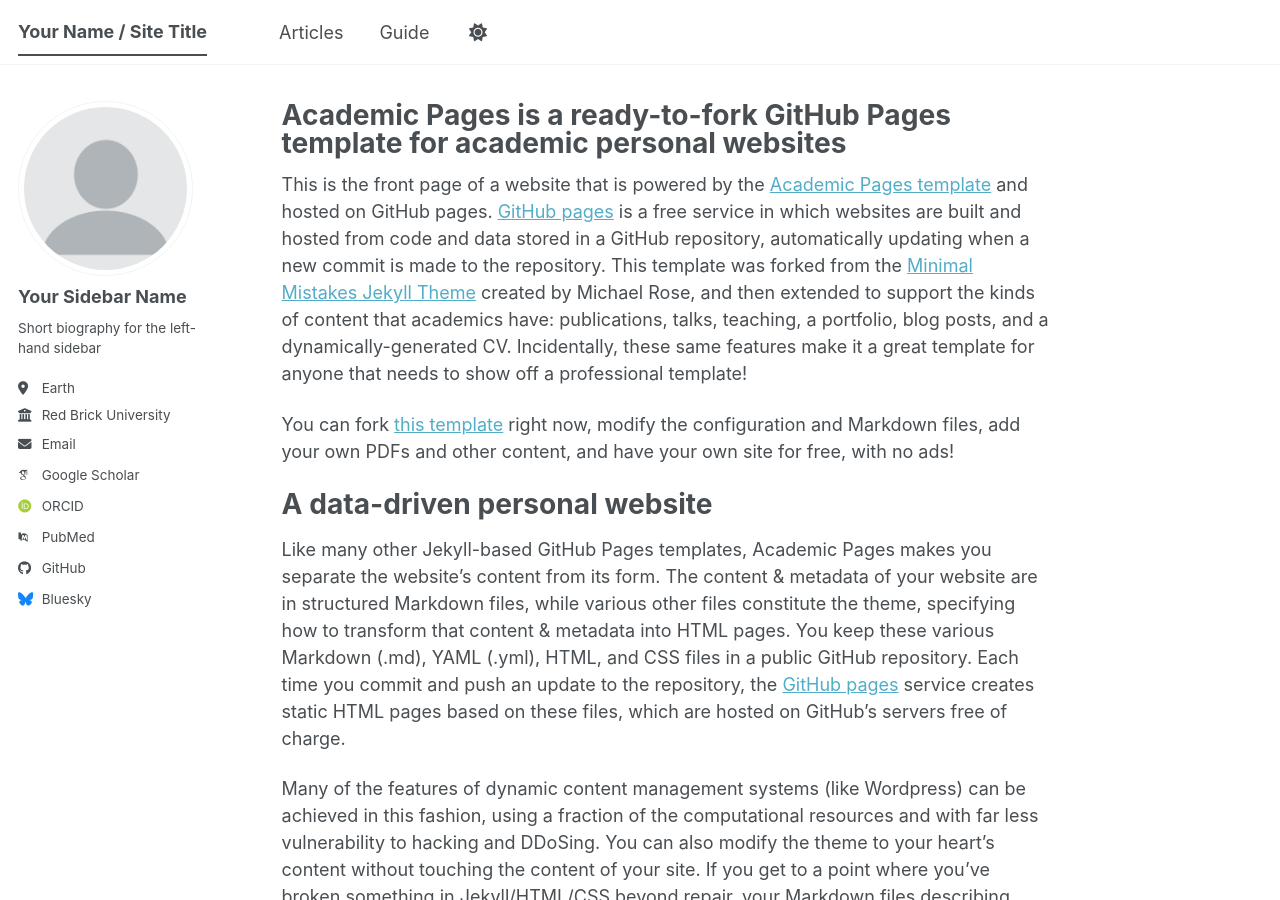
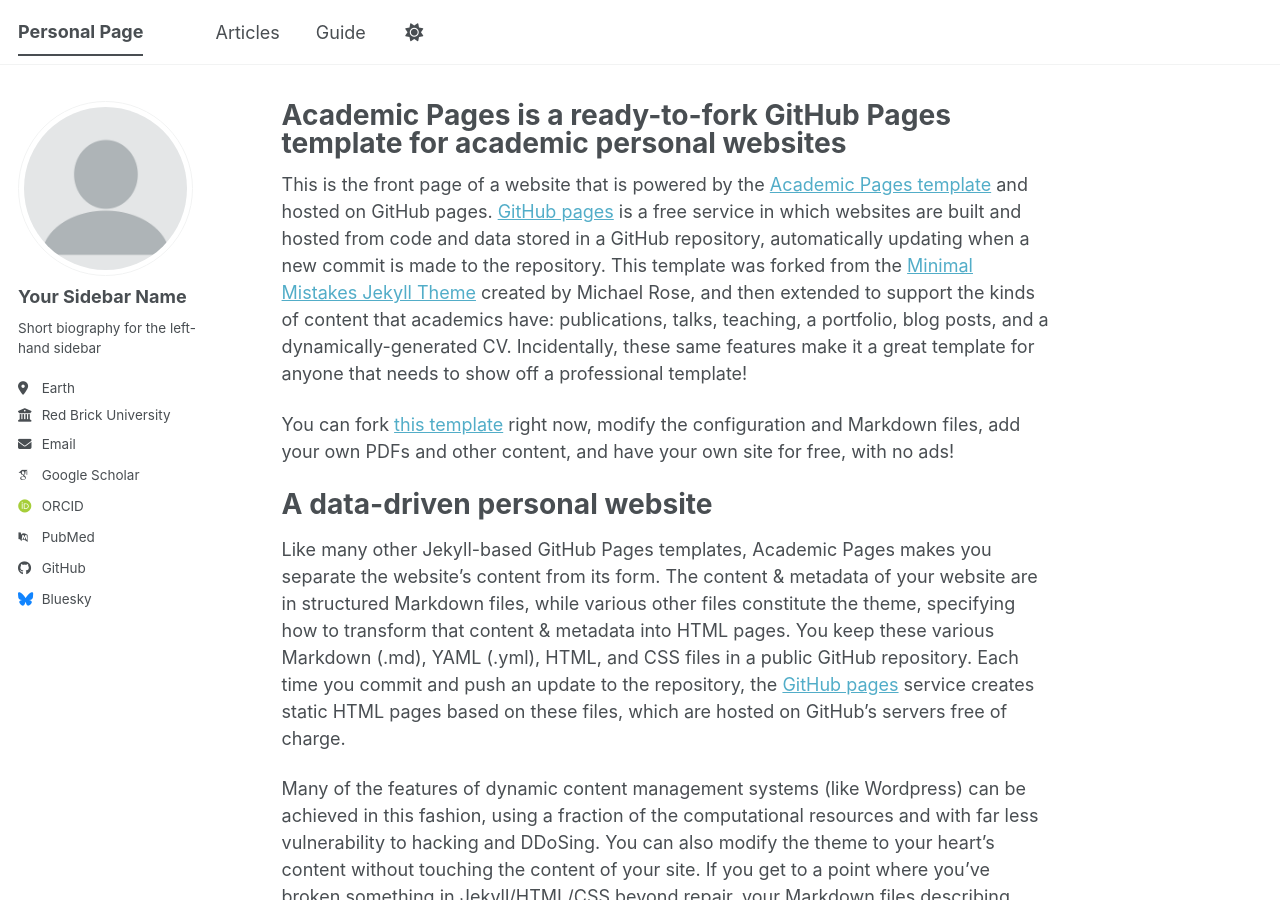
Before and after one commit to Nmoiroux/nmoiroux.github.io, a Jekyll site: the page built from _pages/about.md, in a window 1280 px wide and 900 px high. Built offline with Jekyll 4.4.1, drawn with Linux system fonts in a browser that asks for light colours; some web fonts are replaced; a script bundle is joined from its source files by our own code; library files that are not in the unit come from our copies.

Commit message:
add title

```diff
--- a/_config.yml
+++ b/_config.yml
@@ -9,7 +9,7 @@
 # Basic Site Settings
 locale                   : "en-US"
 site_theme               : "default" # The available themes options are "default", "air", "sunrise", "mint", "dirt" and "contrast"
-title                    : "Your Name / Site Title"
+title                    : "Personal Page"
 title_separator          : "-"
 name                     : &name "Nicolas Moiroux"
 description              : &description "Your Name's academic portfolio"   # Update this with a general description of your site, this is the default if not overridden by a page
```
